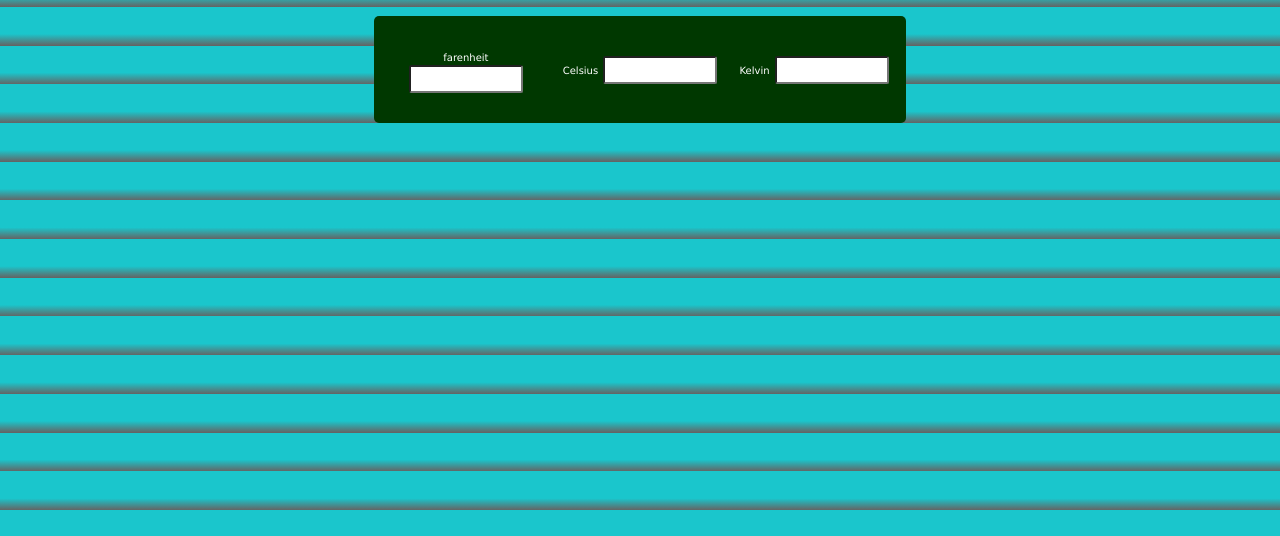
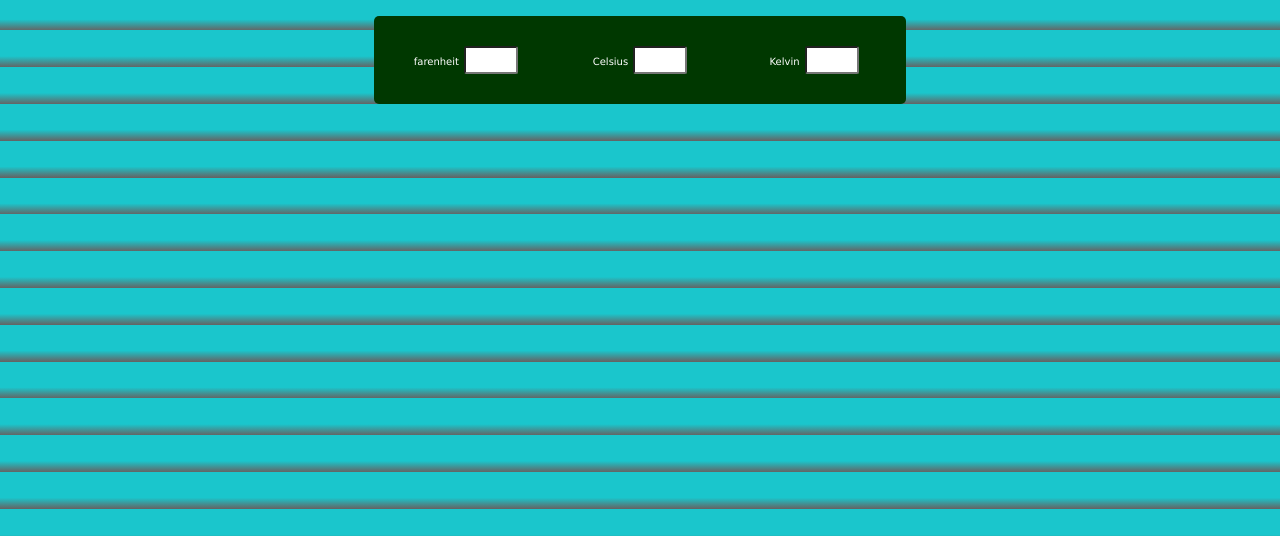
Before and after one commit to Saurabh-112233/temperatureConvertor, a plain HTML site: page index.html in a window 1280 px wide. Shown: the part 264-800 px from the top of the page. Drawn offline with Linux system fonts and the light colour scheme.

Commit message:
Update styles.css

```diff
--- a/styles.css
+++ b/styles.css
@@ -91,7 +91,7 @@ body{
 }
 
 .col input {
-    width: 110px;
+    width: 50px;
     height: 24px;
     background: white;
     border-radius: 2.5px;
```
